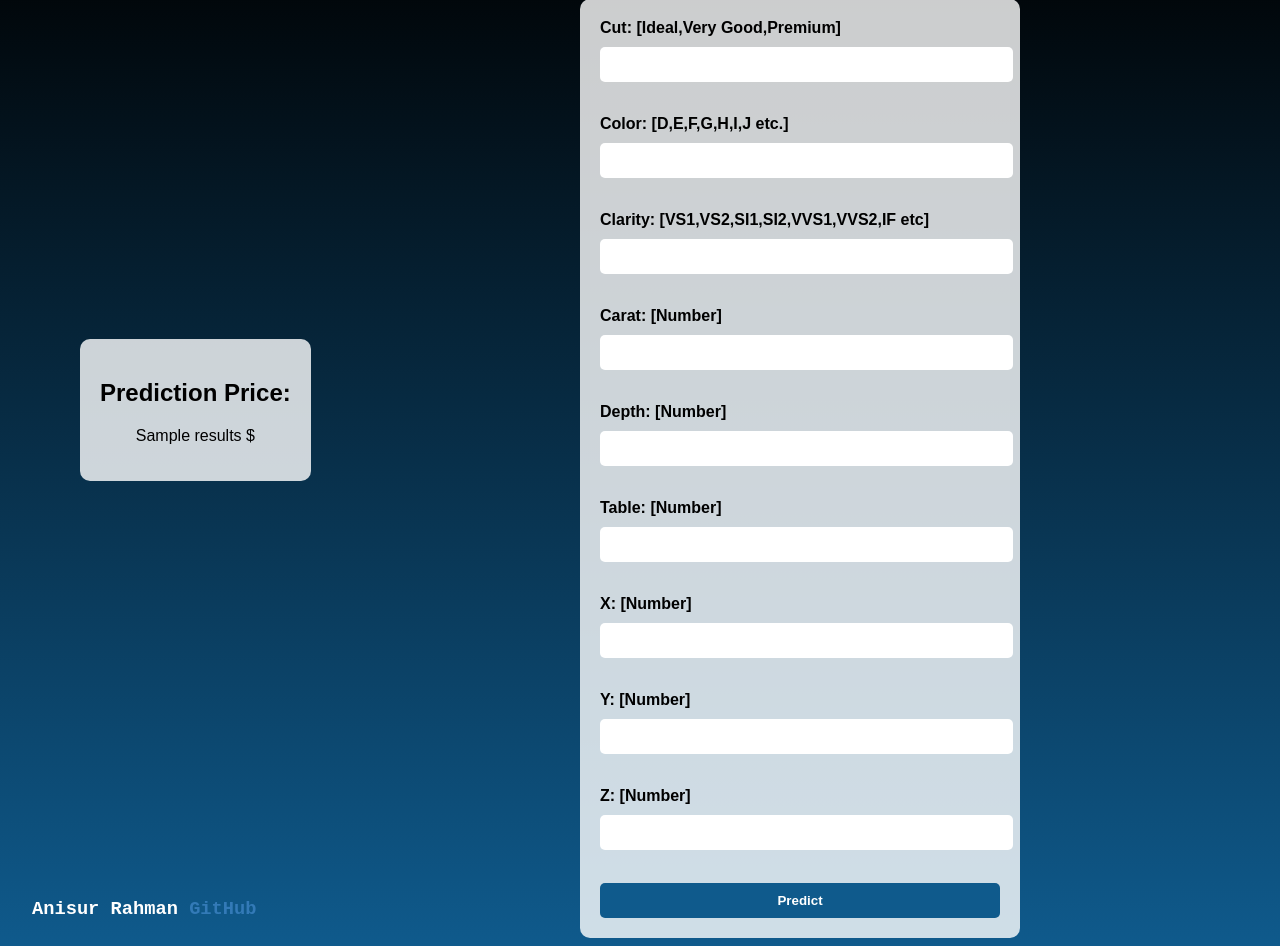
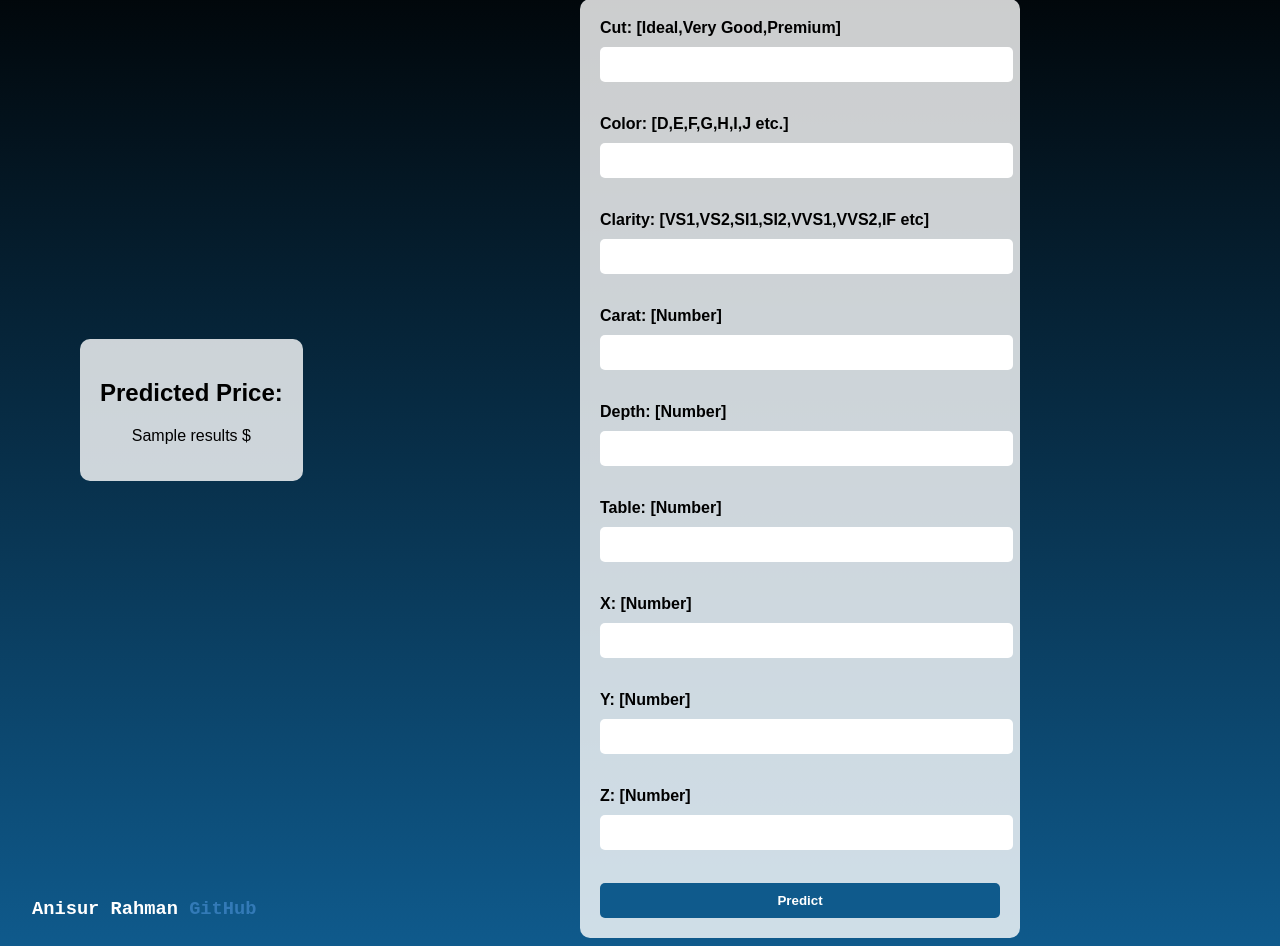
Before and after one commit to tanim95/gem_price_prediction-end_to_end-, a Flask app: template templates/home.html in a window 1280 px wide. Shown: the part 81-1027 px from the top of the page. Run offline with Flask 3, Linux system fonts and the light colour scheme; the template is opened without the code that fills it: most values are stand-ins (such as "Sample title", 1, 10 or a date in 2020).

```diff
--- a/templates/home.html
+++ b/templates/home.html
@@ -140,7 +140,7 @@
 
     {% if results %}
     <div class="result-container">
-      <h2>Prediction Price:</h2>
+      <h2>Predicted Price:</h2>
       <p>{{ results }} $</p>
     </div>
     {% endif %}
```
Also changed, not shown: 1 other file.
